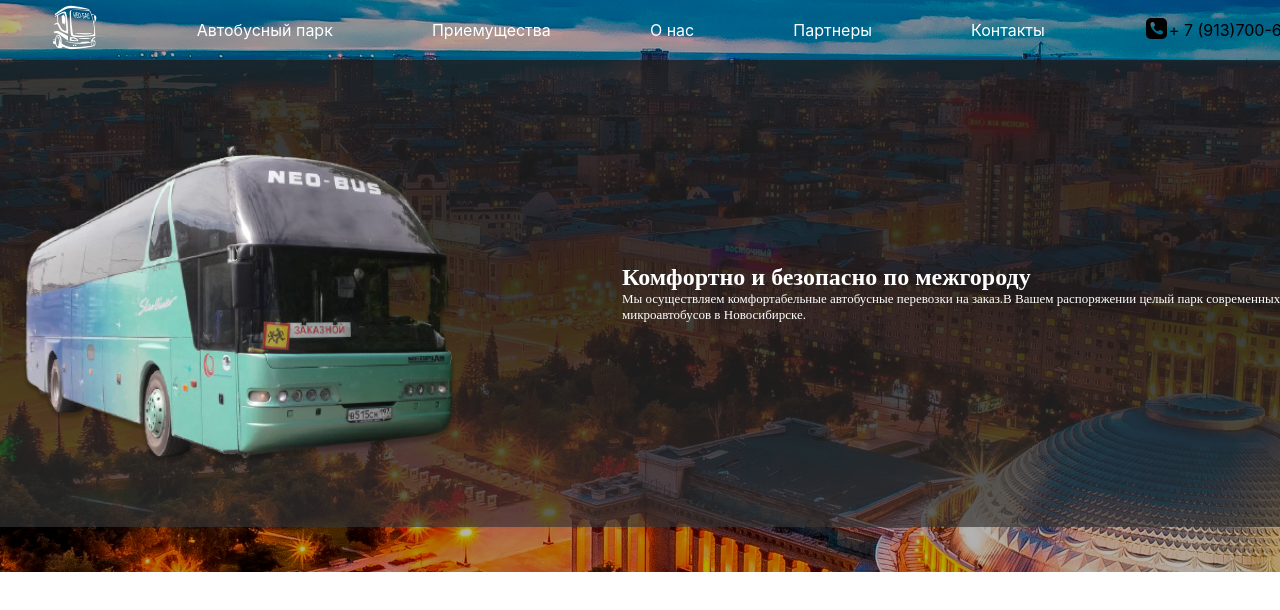
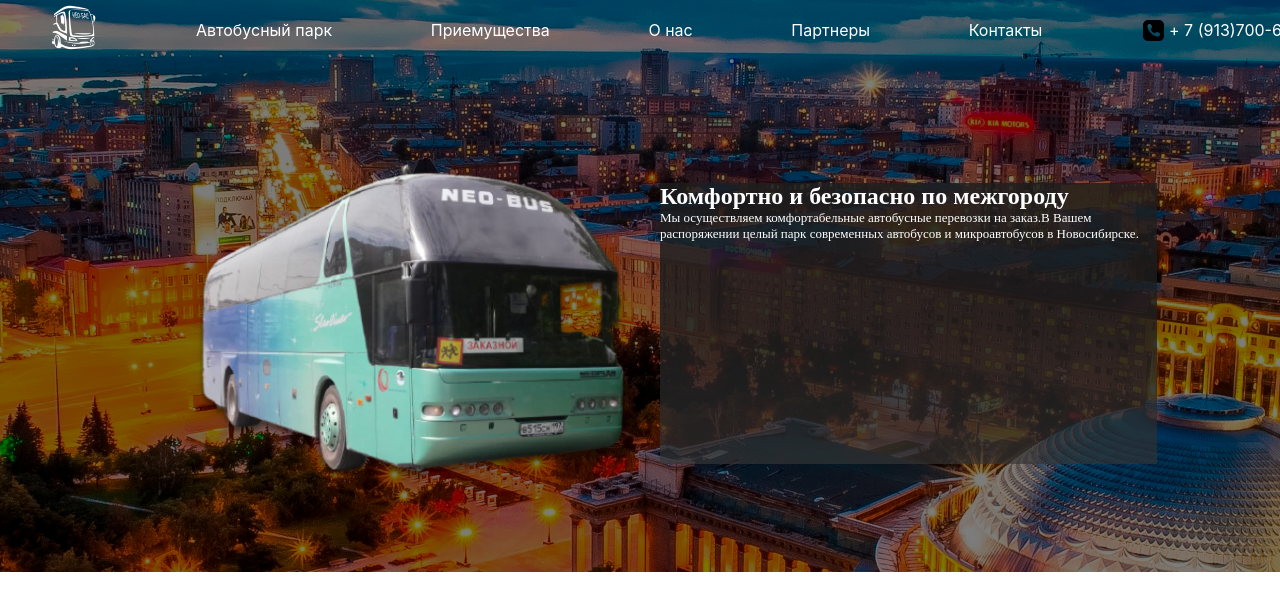
Before and after one commit to MegaVerkruzo/BusPark, a React (Create React App) app: page / in a window 1280 px wide. Shown: the top 610 px of the page. Built offline with nearby package versions, Linux system fonts and the light colour scheme.

Commit message:
Доделал NavigationBar

```diff
--- a/src/components/HomePage/HomePage.js
+++ b/src/components/HomePage/HomePage.js
@@ -8,9 +8,9 @@ const HomePage = () => {
     return (
         <div className={classes.content}>
             <NavigationBar />
-            <div className={classes.content__main}>
-                <img src={bus}/>
-                <div>
+            <div>
+                <img className={classes.content__main_image} src={bus}/>
+                <div className={classes.content__main}>
                     <div className={`text text_title`}>
                         Комфортно и безопасно
                         по межгороду
--- a/src/components/HomePage/HomePage.module.css
+++ b/src/components/HomePage/HomePage.module.css
@@ -1,11 +1,25 @@
 .content {
-    background: white url('../../utils/images/background_homepage.png');
+    background: linear-gradient(0deg, rgba(0, 0, 0, 0.3), rgba(0, 0, 0, 0.3)), url('../../utils/images/background_homepage.png');
     width: 1366px;
     height: 572px;
 }
 
+.content__main_image {
+    position: absolute;
+    width: 614px;
+    height: 459px;
+    left: 177px;
+    top: 80px;
+    filter: drop-shadow(0px 4px 4px rgba(0, 0, 0, 0.25));
+}
+
 .content__main {
-    display: flex;
-    align-items: center;
+
+    position: absolute;
+    width: 497px;
+    height: 281px;
+    left: 660px;
+    top: 183px;
+
     background: linear-gradient(181.66deg, rgba(30, 30, 30, 0.81) 50%, rgba(65, 65, 65, 0.5994) 115.95%);
 }
--- a/src/components/NavigationBar/NavigationBar.js
+++ b/src/components/NavigationBar/NavigationBar.js
@@ -16,7 +16,7 @@ const NavigationBar = () => {
             <NavLink className={classes.content__text} to='/partners'>Партнеры</NavLink>
             <NavLink className={classes.content__text} to='/contacts'>Контакты</NavLink>
             <div className={classes.content__contact}>
-                <div>
+                <div className={classes.content__contact_icon}>
                     <img src={icon_phone}/>
                 </div>
                 <div>
--- a/src/components/NavigationBar/NavigationBar.module.css
+++ b/src/components/NavigationBar/NavigationBar.module.css
@@ -8,7 +8,12 @@
 
 .content__contact {
     display: flex;
+    color: white;
     align-items: center;
+}
+
+.content__contact_icon {
+    margin: 5px 3px 0 0;
 }
 
 .content__text {
```
